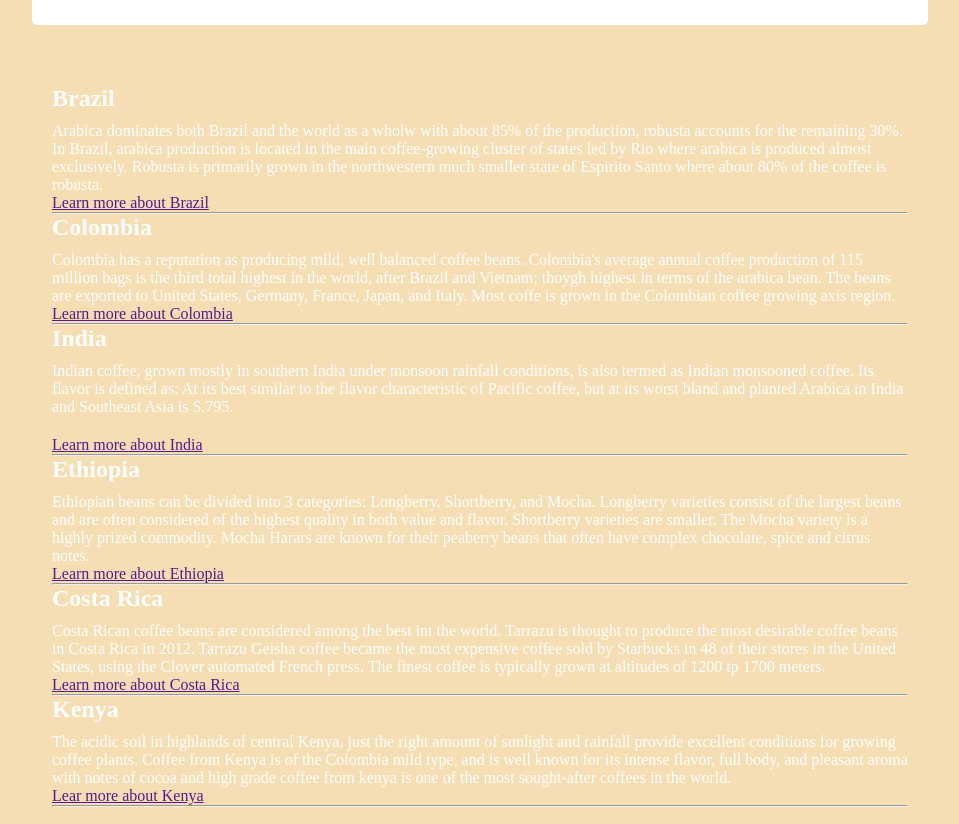
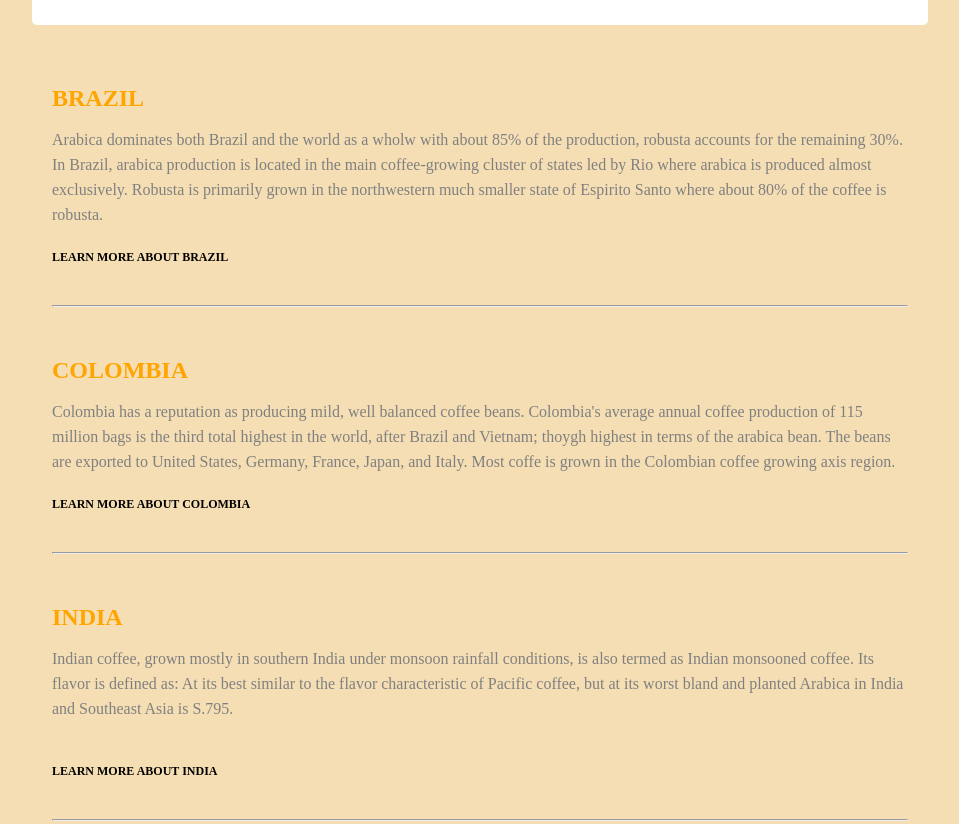
Before and after one commit to yorchAdalbert/best-coffee, a plain HTML site: page index.html in a window 1280 px wide. Shown: the part 1260-2084 px from the top of the page, without its empty margins (160-1119 px from the left). Drawn offline with Linux system fonts and the light colour scheme.

Commit message:
Country section styled

```diff
--- a/index.html
+++ b/index.html
@@ -62,8 +62,8 @@
         </section>
         <section class="countries roast">
             <article>
-                <h2>Brazil</h2>
-                <p>
+                <h2 class="country">Brazil</h2>
+                <p class="country-info">
                     Arabica dominates both Brazil and the world as a wholw with about 85% of the production, robusta
                     accounts for the remaining 30%. In Brazil, arabica production is located in the main coffee-growing
                     cluster of states led by Rio where arabica is produced almost exclusively. Robusta is primarily
@@ -73,8 +73,8 @@
                 <hr>
             </article>
             <article>
-                <h2>Colombia</h2>
-                <p>
+                <h2 class="country">Colombia</h2>
+                <p class="country-info">
                     Colombia has a reputation as producing mild, well balanced coffee beans. Colombia's average annual coffee
                     production of 115 million bags is the third total highest in the world, after Brazil and Vietnam;
                     thoygh highest in terms of the arabica bean. The beans are exported to United States, Germany, France,
@@ -84,8 +84,8 @@
                 <hr>
             </article>
             <article>
-                <h2>India</h2>
-                <p>
+                <h2 class="country">India</h2>
+                <p class="country-info">
                     Indian coffee, grown mostly in southern India under monsoon rainfall conditions, is also termed as
                     Indian monsooned coffee. Its flavor is defined as: At its best similar to the flavor characteristic
                     of Pacific coffee, but at its worst bland and planted Arabica in India and Southeast Asia is S<span>.795.</span>
@@ -94,8 +94,8 @@
                 <hr>
             </article>
             <article>
-                <h2>Ethiopia</h2>
-                <p>
+                <h2 class="country">Ethiopia</h2>
+                <p class="country-info">
                     Ethiopian beans can be divided into 3 categories: Longberry, Shortberry, and Mocha. Longberry varieties
                     consist of the largest beans and are often considered of the highest quality in both value and flavor.
                     Shortberry varieties are smaller. The Mocha variety is a highly prized commodity. Mocha Harars are known
@@ -105,8 +105,8 @@
                 <hr>
             </article>
             <article>
-                <h2>Costa Rica</h2>
-                <p>
+                <h2 class="country">Costa Rica</h2>
+                <p class="country-info">
                     Costa Rican coffee beans are considered among the best int the world. Tarrazu is thought to produce
                     the most desirable coffee beans in Costa Rica in 2012. Tarrazu Geisha coffee became the most expensive
                     coffee sold by Starbucks in 48 of their stores in the United States, using the Clover automated
@@ -116,8 +116,8 @@
                 <hr>
             </article>
             <article>
-                <h2>Kenya</h2>
-                <p>
+                <h2 class="country">Kenya</h2>
+                <p class="country-info">
                     The acidic soil in highlands of central Kenya, just the right amount of sunlight and rainfall provide
                     excellent conditions for growing coffee plants. Coffee from Kenya is of the Colombia mild type, and
                     is well known for its intense flavor, full body, and pleasant aroma with notes of cocoa and high
--- a/styles/style.css
+++ b/styles/style.css
@@ -32,6 +32,21 @@ article h2 {
 article span {
     display: inline-block;
     margin-bottom: 20px;
+}
+
+article a {
+    display: inline-block;
+    text-decoration: none;
+    color: black;
+    text-transform: uppercase;
+    margin-bottom: 40px;
+    font-size: 12px;
+    font-weight: bold;
+}
+
+hr {
+    margin-bottom: 50px;
+    background-color: orange;
 }
 
 .roast {
@@ -80,3 +95,15 @@ article span {
 .italian {
     background-color: black;
 }
+
+.country {
+    color: orange;
+    margin-bottom: 15px;
+    text-transform: uppercase;
+}
+
+.country-info {
+    color: gray;
+    margin-bottom: 20px;
+    line-height: 25px;
+}
```
